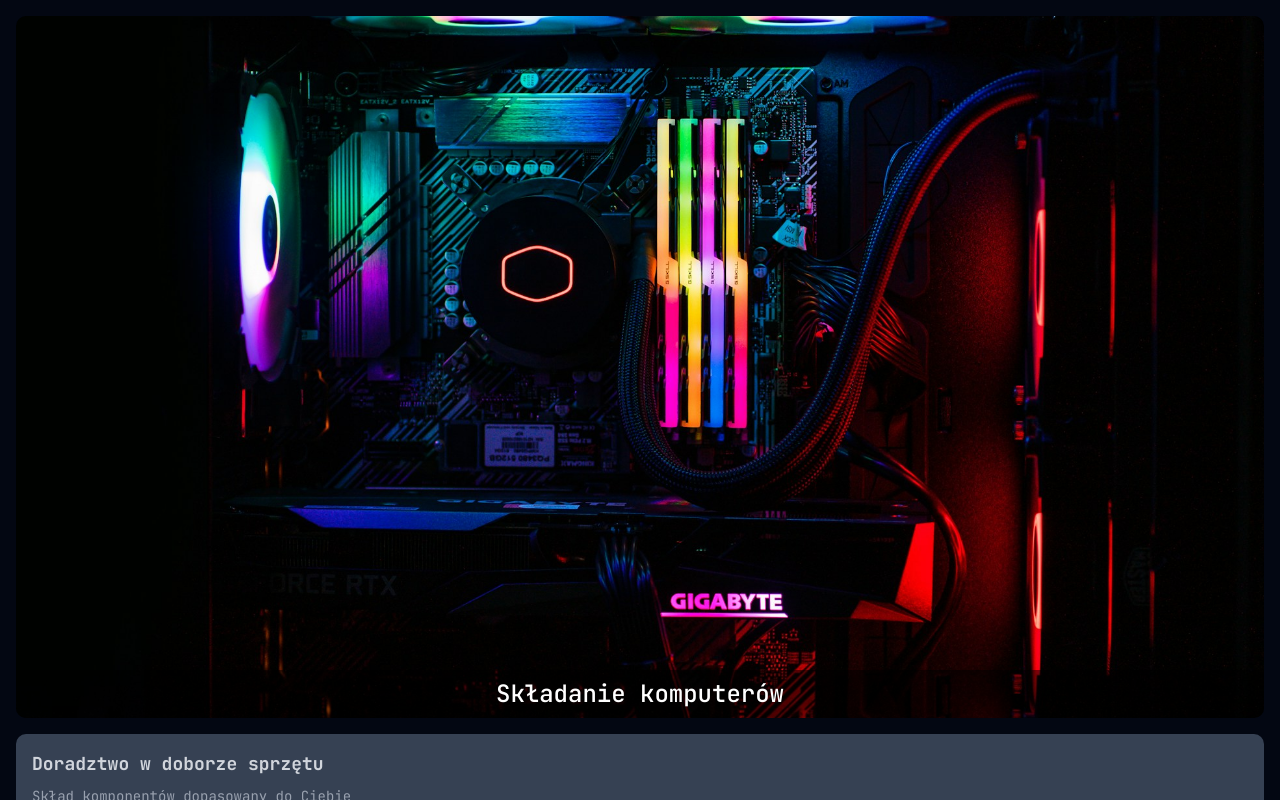
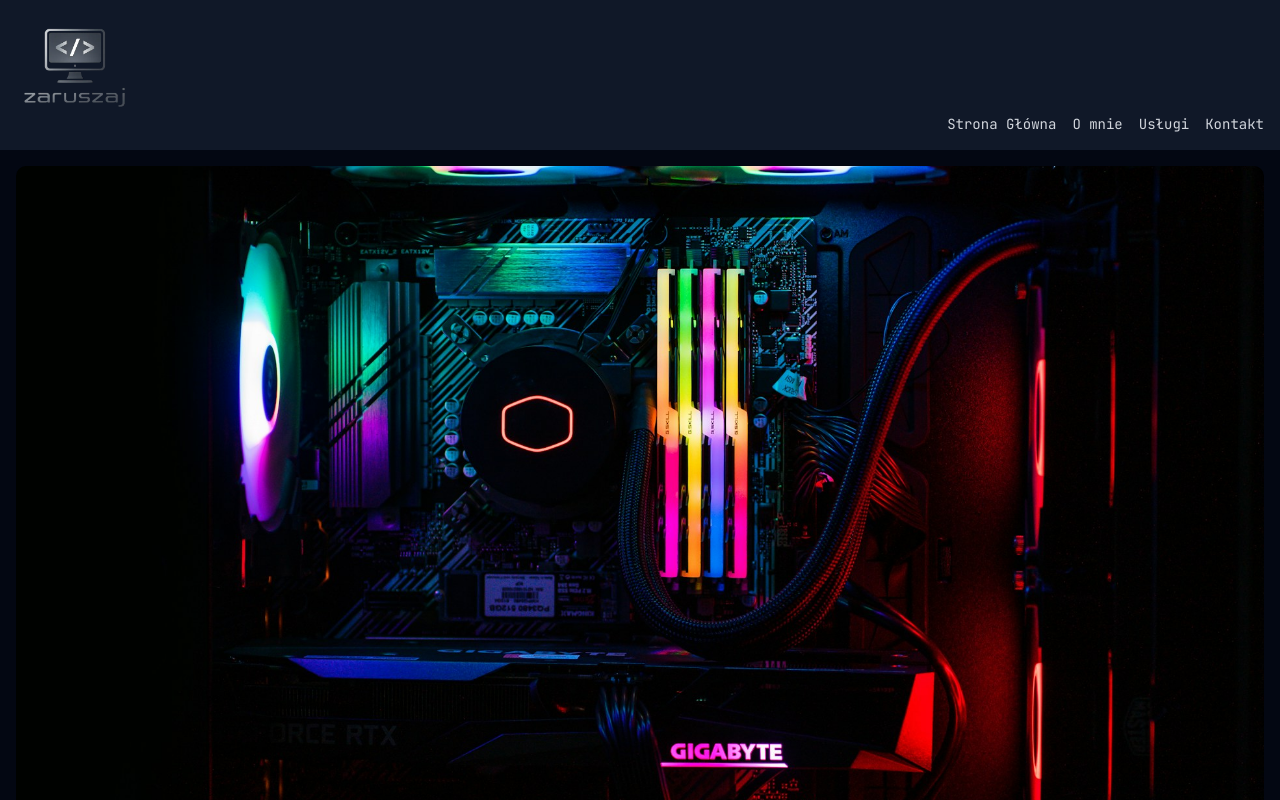
Before and after one commit to Kris1027/nextjs-business-card-2, a Next.js app: page / in a window 1280 px wide. Shown: the top 800 px of the page. Built offline with nearby package versions, Linux system fonts and the light colour scheme.

Commit message:
feat: create header, logo and navigation links components

```diff
--- a/app/layout.tsx
+++ b/app/layout.tsx
@@ -2,6 +2,7 @@ import type { Metadata } from 'next'
 import { Geist, Geist_Mono, JetBrains_Mono } from 'next/font/google'
 import './globals.css'
 import { cn } from '@/lib/utils'
+import Header from '@/components/layout/header'
 
 const jetbrainsMono = JetBrains_Mono({ subsets: ['latin'], variable: '--font-mono' })
 
@@ -49,7 +50,10 @@ export default function RootLayout({
         jetbrainsMono.variable
       )}
     >
-      <body className='min-h-full flex flex-col bg-gray-950'>{children}</body>
+      <body className='min-h-full flex flex-col bg-gray-950'>
+        <Header />
+        {children}
+      </body>
     </html>
   )
 }
--- /dev/null
+++ b/components/layout/header.tsx
@@ -0,0 +1,13 @@
+import Logo from './logo'
+import NavigationLinks from './navigation-links'
+
+const Header = () => {
+  return (
+    <header className='bg-gray-900 flex justify-between items-end'>
+      <Logo />
+      <NavigationLinks />
+    </header>
+  )
+}
+
+export default Header
--- /dev/null
+++ b/components/layout/logo.tsx
@@ -0,0 +1,13 @@
+import LogoImage from '@/public/logo-1.webp'
+import Image from 'next/image'
+import Link from 'next/link'
+
+const Logo = () => {
+  return (
+    <Link href='/'>
+      <Image src={LogoImage} alt='zaruszaj.pl logo' height={150} />
+    </Link>
+  )
+}
+
+export default Logo
--- /dev/null
+++ b/components/layout/navigation-links.tsx
@@ -0,0 +1,14 @@
+import Link from 'next/link'
+
+const NavigationLinks = () => {
+  return (
+    <nav className='text-gray-300 text-sm p-4 space-x-4'>
+      <Link href='/'>Strona Główna</Link>
+      <Link href='/'>O mnie</Link>
+      <Link href='/'>Usługi</Link>
+      <Link href='/'>Kontakt</Link>
+    </nav>
+  )
+}
+
+export default NavigationLinks
```
Also changed, not shown: public/logo-1.webp (added).
